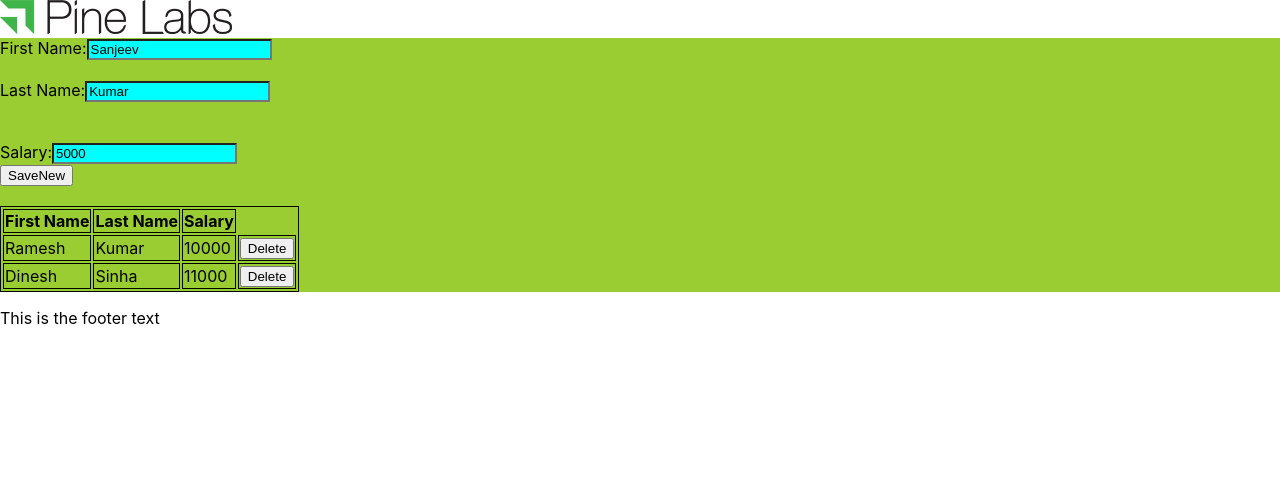
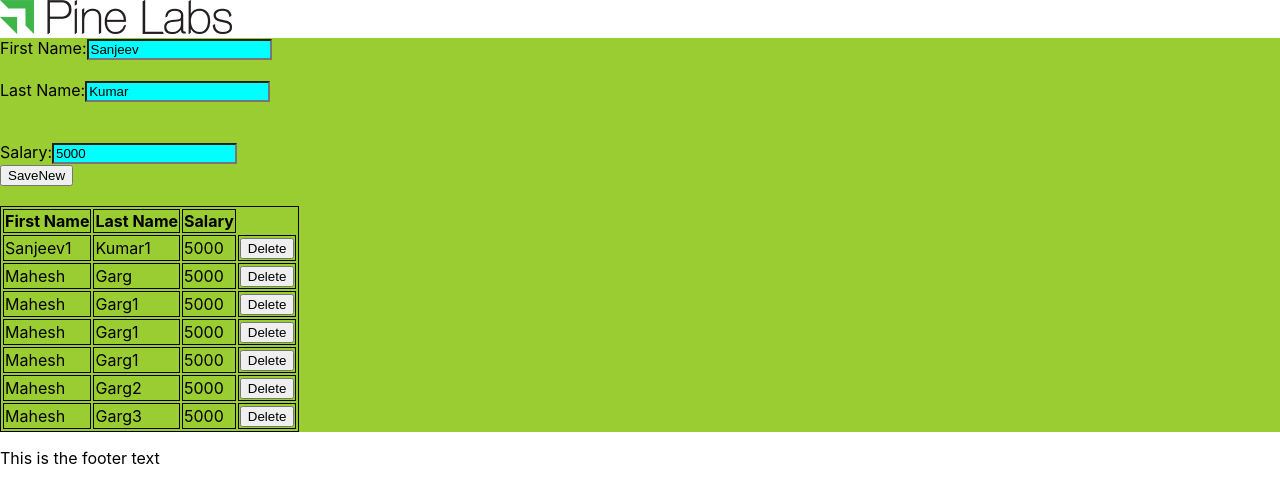
Before and after one commit to sanjeevkumarpinelabs/ReactApp1, a React (Create React App) app: page / in a window 1280 px wide. Shown: the top 502 px of the page. Built offline with nearby package versions, Linux system fonts and the light colour scheme; data requests are answered from the project's data file.

Commit message:
Delete user, get all user in the begining in componentDidMount call

```diff
--- a/db.json
+++ b/db.json
@@ -1,16 +1,46 @@
 {
   "users": [
     {
-      "fname": "Sanjeev",
-      "lname": "Kumar",
+      "fname": "Sanjeev1",
+      "lname": "Kumar1",
       "salary": "5000",
       "id": 1
     },
     {
       "fname": "Mahesh",
       "lname": "Garg",
-      "salary": "55000",
+      "salary": "5000",
       "id": 2
+    },
+    {
+      "fname": "Mahesh",
+      "lname": "Garg1",
+      "salary": "5000",
+      "id": 3
+    },
+    {
+      "fname": "Mahesh",
+      "lname": "Garg1",
+      "salary": "5000",
+      "id": 4
+    },
+    {
+      "fname": "Mahesh",
+      "lname": "Garg1",
+      "salary": "5000",
+      "id": 5
+    },
+    {
+      "fname": "Mahesh",
+      "lname": "Garg2",
+      "salary": "5000",
+      "id": 6
+    },
+    {
+      "fname": "Mahesh",
+      "lname": "Garg3",
+      "salary": "5000",
+      "id": 7
     }
   ]
 }
--- a/src/backend-service.js
+++ b/src/backend-service.js
@@ -1,7 +1,16 @@
 import jquery from "jquery"
+const BASE_URL = "http://localhost:4200/users";
+export class BackendService{
 
-export class BackendService{
-    static saveUser(user){
-        jquery.post("http://localhost:4200/users",user);
+    static saveUser(user,successCallback){
+        return jquery.post(BASE_URL,user,successCallback);
+    }
+
+    static deleteUser(id){
+        return jquery.ajax(BASE_URL+id, {type:'delete'} )
+    }
+
+    static getUsers(){
+        return jquery.ajax(BASE_URL, {type:'get'} )
     }
 }
--- a/src/components/userform/userform.js
+++ b/src/components/userform/userform.js
@@ -24,10 +24,19 @@ export class UserForm extends React.Component{
     //normal function this was undefined.
     //once changed to the arrow function , it started to print name.
     save =  (event) => {
-        BackendService.saveUser(this.state.user);
+        BackendService.saveUser(this.state.user,(successCallback) =>{
+       // this.state.user.id = successCallback.id;
             this.setState({
-             users : [...this.state.users,Object.assign({},this.state.user)]
+                users : [...this.state.users,successCallback]
+
+              //  users : [...this.state.users,Object.assign({},this.state.user)]
             })
+            }).fail((error) => {
+                window.alert("Somethig went wrong, please retry... !");
+                console.log("Failed to post the user data to backend");
+            })
+
+
     }
 
     handleEvent = (event) => {
@@ -42,7 +51,7 @@ export class UserForm extends React.Component{
         console.log(`name = ${event.target.name} and the value = ${event.target.value}`)
     }
 
-    deleteUser = (index) => {
+    deleteUser = (index,userid) => {
 
         const bVal = window.confirm(`Do you want to delete the user ${this.state.users[index].fname} ?`);
         console.log(this);
@@ -52,14 +61,34 @@ export class UserForm extends React.Component{
         //remove 1 element at the index
 
         if(bVal){
+            const promise = BackendService.deleteUser(userid);
+            console.log(promise);
+            promise.done((response) => {
                 this.state.users.splice(index,1);
                 //now render using setstate
                 this.setState({
                     users: this.state.users
                 });
+            })
+            promise.fail((error) => {
+                alert("Deletion failed")
+            });
+
         }else{
         console.log("User did not confirm");
      }
+    }
+    componentDidMount(){
+        const promise = BackendService.getUsers();
+        promise.done((response) => {
+            this.setState({
+                users: response
+            })
+        })
+        promise.fail((error) =>{
+            alert('Faile to load th data during application load');
+            console.log("GET: Failed to fetch the data from back end.")
+        })
     }
     render(){
         const userModel = this.state.user;
@@ -104,7 +133,7 @@ export class UserForm extends React.Component{
                                         <td> {user.fname} </td>
                                         <td> {user.lname} </td>
                                         <td> {user.salary} </td>
-                                        <td> <button onClick={this.deleteUser.bind(this,index)}>Delete</button> </td>
+                                        <td> <button onClick={this.deleteUser.bind(this,index,user.id)}>Delete</button> </td>
                                     </tr>
 
                                // return <tr>test</tr>;
```
Also changed, not shown: 1 other file (tests, documents, lock files or other folders). Lines whose indentation alone changed are shown as unchanged.
